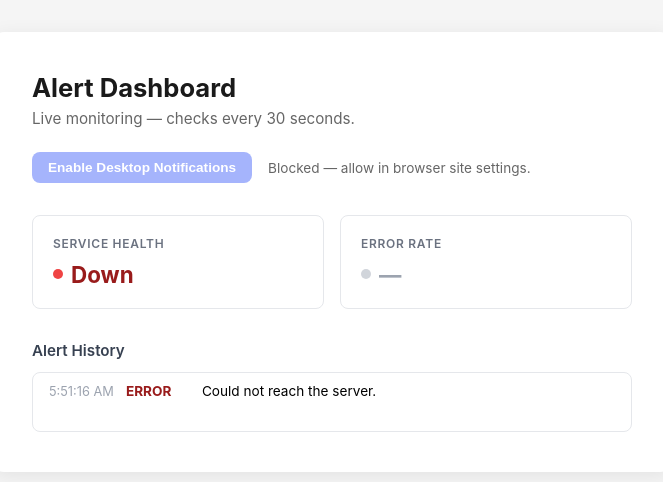
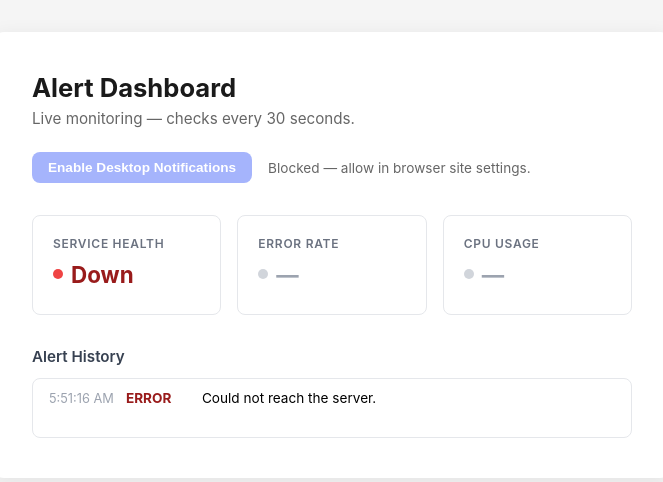
Before and after one commit to gitrlawton/mlh-production-engineering-hackathon-proj, a Python web app: template app/templates/alerts.html in a window 1280 px wide. Shown: the top 482 px of the page, without its empty margins (308-971 px from the left). Run offline with Jinja, Linux system fonts and the light colour scheme; the template is opened without the code that fills it, so the values that code supplies are empty.

Commit message:
Add CPU alert for sustained high usage over 2 minutes

```diff
--- a/alerts.yml
+++ b/alerts.yml
@@ -5,3 +5,7 @@ high_error_rate:
   check_interval_seconds: 30
   threshold_percent: 10
   window_requests: 100
+
+high_cpu:
+  threshold_percent: 90
+  sustained_seconds: 120
--- a/app/routes/alerts.py
+++ b/app/routes/alerts.py
@@ -5,6 +5,8 @@ from pathlib import Path
 
 import yaml
 from flask import Blueprint, jsonify, render_template, request
+
+import psutil
 
 from app.alerts import get_error_rate
 from app.database import db
@@ -76,4 +78,5 @@ def alerts_status():
     return jsonify({
         "healthy": healthy,
         "error_rate_percent": get_error_rate(),
+        "cpu_percent": psutil.cpu_percent(interval=None),
     }), 200
--- a/app/templates/alerts.html
+++ b/app/templates/alerts.html
@@ -51,7 +51,7 @@
 
     .status-grid {
       display: grid;
-      grid-template-columns: 1fr 1fr;
+      grid-template-columns: 1fr 1fr 1fr;
       gap: 1rem;
       margin-bottom: 2rem;
     }
@@ -146,6 +146,14 @@
           <span id="error-text" class="muted">—</span>
         </div>
       </div>
+      <div class="status-card">
+        <div class="status-label">CPU Usage</div>
+        <div class="status-value">
+          <span class="dot" id="cpu-dot"></span>
+          <span id="cpu-text" class="muted">—</span>
+        </div>
+        <div id="cpu-sustained" style="font-size:0.75rem;color:#9ca3af;margin-top:0.4rem;"></div>
+      </div>
     </div>
 
     <h2>Alert History</h2>
@@ -157,10 +165,13 @@
   <script>
     let config = {
       service_down: { check_interval_seconds: 30 },
-      high_error_rate: { check_interval_seconds: 30, threshold_percent: 10 }
+      high_error_rate: { check_interval_seconds: 30, threshold_percent: 10 },
+      high_cpu: { threshold_percent: 90, sustained_seconds: 120 }
     };
     let prevHealthy = null;
     let prevHighError = false;
+    let consecutiveHighCpu = 0;
+    let cpuAlertActive = false;
 
     function updateNotifyUI() {
       const btn = document.getElementById('notify-btn');
@@ -252,6 +263,27 @@
       prevHealthy = data.healthy;
       prevHighError = isHighError;
 
+      // CPU alert — requires sustained high usage
+      const cpuThreshold = config.high_cpu?.threshold_percent ?? 90;
+      const sustainedSeconds = config.high_cpu?.sustained_seconds ?? 120;
+      const interval = config.service_down?.check_interval_seconds ?? 30;
+      const requiredPolls = Math.ceil(sustainedSeconds / interval);
+
+      if (data.cpu_percent >= cpuThreshold) {
+        consecutiveHighCpu++;
+      } else {
+        if (cpuAlertActive) {
+          fireAlert('INFO', 'CPU Normal', 'CPU usage has returned to normal.');
+        }
+        consecutiveHighCpu = 0;
+        cpuAlertActive = false;
+      }
+
+      if (consecutiveHighCpu >= requiredPolls && !cpuAlertActive) {
+        fireAlert('WARNING', 'High CPU Usage', `CPU has been above ${cpuThreshold}% for ${sustainedSeconds}s (currently ${data.cpu_percent.toFixed(1)}%)`);
+        cpuAlertActive = true;
+      }
+
       // Update health UI
       const healthDot = document.getElementById('health-dot');
       const healthText = document.getElementById('health-text');
@@ -265,6 +297,18 @@
       errorDot.className = 'dot ' + (isHighError ? 'red' : 'green');
       errorText.textContent = data.error_rate_percent.toFixed(1) + '%';
       errorText.className = isHighError ? 'err' : 'ok';
+
+      // Update CPU UI
+      const cpuDot = document.getElementById('cpu-dot');
+      const cpuText = document.getElementById('cpu-text');
+      const cpuSustained = document.getElementById('cpu-sustained');
+      const cpuHigh = data.cpu_percent >= cpuThreshold;
+      cpuDot.className = 'dot ' + (cpuHigh ? 'red' : 'green');
+      cpuText.textContent = data.cpu_percent.toFixed(1) + '%';
+      cpuText.className = cpuHigh ? 'err' : 'ok';
+      cpuSustained.textContent = cpuHigh && consecutiveHighCpu > 0
+        ? `High for ${consecutiveHighCpu}/${requiredPolls} polls`
+        : '';
     }
 
     async function init() {
```
Also changed, not shown: tests/test_alerts.py (+15 -0 lines).
